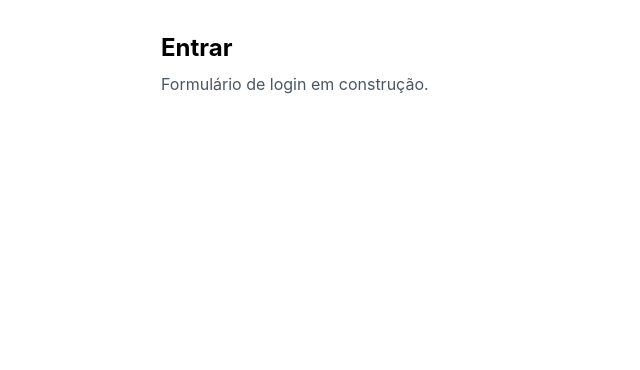
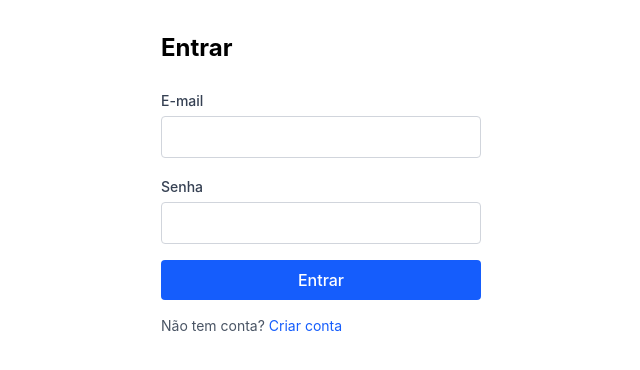
Before and after one commit to MatheusAssuncaoS/sistema-gestao-jogos-frontend, a React (Vite) app: page /login in a window 1280 px wide. Shown: the top 370 px of the page, without its empty margins (319-959 px from the left). Built offline with nearby package versions, Linux system fonts and the light colour scheme; no server answers.

Commit message:
feat: cliente HTTP, TanStack Query, AuthContext e login integrado

```diff
--- a/package.json
+++ b/package.json
@@ -11,6 +11,7 @@
   },
   "dependencies": {
     "@tailwindcss/vite": "^4.3.3",
+    "@tanstack/react-query": "^5.101.4",
     "react": "^19.2.8",
     "react-dom": "^19.2.8",
     "react-router-dom": "^7.18.2",
--- a/src/App.tsx
+++ b/src/App.tsx
@@ -1,12 +1,36 @@
+import { QueryClient, QueryClientProvider } from '@tanstack/react-query';
 import { BrowserRouter } from 'react-router-dom';
 
+import { AuthProvider } from './contexto/AuthContext';
 import { AppRoutes } from './rotas/AppRoutes';
+
+/**
+ * Configuração global do TanStack Query.
+ *
+ * retry: 1 evita repetir requisições que falharam por regra de negócio (que
+ * a segunda tentativa não vai mudar); o refetch em foco fica desligado
+ * porque para dados do clube não faz sentido recarregar toda vez que o
+ * usuário troca de aba.
+ */
+const queryClient = new QueryClient({
+  defaultOptions: {
+    queries: {
+      retry: 1,
+      refetchOnWindowFocus: false,
+      staleTime: 30_000,
+    },
+  },
+});
 
 function App() {
   return (
-    <BrowserRouter>
-      <AppRoutes />
-    </BrowserRouter>
+    <QueryClientProvider client={queryClient}>
+      <AuthProvider>
+        <BrowserRouter>
+          <AppRoutes />
+        </BrowserRouter>
+      </AuthProvider>
+    </QueryClientProvider>
   );
 }
 
--- /dev/null
+++ b/src/contexto/AuthContext.tsx
@@ -0,0 +1,72 @@
+import { createContext, useCallback, useContext, useEffect, useState, type ReactNode } from 'react';
+
+import { authService, type CredenciaisLogin } from '../servicos/authService';
+import { ApiError } from '../servicos/api';
+import type { Usuario } from '../servicos/tipos';
+
+/**
+ * Contexto de autenticação.
+ *
+ * No boot do app chama GET /api/auth/eu para descobrir se há sessão ativa
+ * (o backend responde 200 com o usuário ou 401 sem sessão). O resultado
+ * fica em memória para as telas consultarem sem novo round-trip.
+ *
+ * Um estado carregando explícito evita que a UI mostre "não autenticado"
+ * por milissegundos enquanto a primeira requisição está em voo.
+ */
+
+interface AuthContextValue {
+  usuario: Usuario | null;
+  carregando: boolean;
+  entrar: (credenciais: CredenciaisLogin) => Promise<Usuario>;
+  sair: () => Promise<void>;
+}
+
+const AuthContext = createContext<AuthContextValue | null>(null);
+
+export function AuthProvider({ children }: { children: ReactNode }) {
+  const [usuario, setUsuario] = useState<Usuario | null>(null);
+  const [carregando, setCarregando] = useState(true);
+
+  useEffect(() => {
+    authService
+      .eu()
+      .then(setUsuario)
+      .catch((erro: unknown) => {
+        // 401 na inicialização é esperado: significa que ninguém está logado.
+        // Qualquer outro erro é propagado para o console, para não engolir
+        // problemas de configuração como um backend fora do ar.
+        if (!(erro instanceof ApiError) || erro.status !== 401) {
+          console.error('Falha ao consultar o usuário autenticado.', erro);
+        }
+      })
+      .finally(() => setCarregando(false));
+  }, []);
+
+  const entrar = useCallback(async (credenciais: CredenciaisLogin) => {
+    const autenticado = await authService.login(credenciais);
+    setUsuario(autenticado);
+    return autenticado;
+  }, []);
+
+  const sair = useCallback(async () => {
+    await authService.logout();
+    setUsuario(null);
+  }, []);
+
+  return (
+    <AuthContext.Provider value={{ usuario, carregando, entrar, sair }}>
+      {children}
+    </AuthContext.Provider>
+  );
+}
+
+export function useAuth(): AuthContextValue {
+  const contexto = useContext(AuthContext);
+
+  if (!contexto) {
+    throw new Error('useAuth precisa ser usado dentro de um AuthProvider.');
+  }
+
+  return contexto;
+}
--- a/src/paginas/LoginPage.tsx
+++ b/src/paginas/LoginPage.tsx
@@ -1,8 +1,97 @@
+import { useState, type FormEvent } from 'react';
+import { Link, useNavigate } from 'react-router-dom';
+
+import { useAuth } from '../contexto/AuthContext';
+import { ApiError } from '../servicos/api';
+
+/**
+ * A primeira tela integrada com o backend, servindo de prova de fogo do
+ * fluxo de autenticação: se o login funcionar, é sinal de que o proxy,
+ * o cookie, o AuthContext e o cliente HTTP estão todos alinhados.
+ */
 export function LoginPage() {
+  const { entrar } = useAuth();
+  const navigate = useNavigate();
+
+  const [email, setEmail] = useState('');
+  const [senha, setSenha] = useState('');
+  const [erro, setErro] = useState<string | null>(null);
+  const [enviando, setEnviando] = useState(false);
+
+  async function submeter(evento: FormEvent<HTMLFormElement>) {
+    evento.preventDefault();
+    setErro(null);
+    setEnviando(true);
+
+    try {
+      const usuario = await entrar({ email, senha });
+
+      // Encaminhamento por papel: o admin vai para a área dele; organizador
+      // para a dele; jogador (ou usuário sem papel) para as partidas.
+      if (usuario.papeis.includes('ADMINISTRADOR')) {
+        navigate('/admin', { replace: true });
+      } else if (usuario.papeis.includes('ORGANIZADOR')) {
+        navigate('/organizador', { replace: true });
+      } else {
+        navigate('/partidas', { replace: true });
+      }
+    } catch (falha) {
+      setErro(
+        falha instanceof ApiError
+          ? falha.detail
+          : 'Não foi possível entrar. Tente novamente.'
+      );
+    } finally {
+      setEnviando(false);
+    }
+  }
+
   return (
     <div className="mx-auto max-w-sm p-8">
       <h1 className="text-2xl font-bold">Entrar</h1>
-      <p className="mt-2 text-gray-600">Formulário de login em construção.</p>
+
+      <form onSubmit={submeter} className="mt-6 space-y-4">
+        <label className="block">
+          <span className="text-sm font-medium text-gray-700">E-mail</span>
+          <input
+            type="email"
+            value={email}
+            onChange={(evento) => setEmail(evento.target.value)}
+            required
+            autoComplete="email"
+            className="mt-1 block w-full rounded border border-gray-300 px-3 py-2"
+          />
+        </label>
+
+        <label className="block">
+          <span className="text-sm font-medium text-gray-700">Senha</span>
+          <input
+            type="password"
+            value={senha}
+            onChange={(evento) => setSenha(evento.target.value)}
+            required
+            autoComplete="current-password"
+            className="mt-1 block w-full rounded border border-gray-300 px-3 py-2"
+          />
+        </label>
+
+        {erro && <p className="text-sm text-red-600">{erro}</p>}
+
+        <button
+          type="submit"
+          disabled={enviando}
+          className="w-full rounded bg-blue-600 px-4 py-2 font-medium text-white hover:bg-blue-700 disabled:opacity-50"
+        >
+          {enviando ? 'Entrando...' : 'Entrar'}
+        </button>
+      </form>
+
+      <p className="mt-4 text-sm text-gray-600">
+        Não tem conta?{' '}
+        <Link to="/cadastro" className="text-blue-600 hover:underline">
+          Criar conta
+        </Link>
+      </p>
     </div>
   );
 }
--- /dev/null
+++ b/src/servicos/api.ts
@@ -0,0 +1,84 @@
+/**
+ * Cliente HTTP centralizado.
+ *
+ * Todo o resto do frontend passa por aqui, em vez de chamar fetch direto. Isso
+ * garante três coisas importantes:
+ *
+ * 1. credentials: 'include' em toda requisição, para o cookie de sessão do
+ *    backend seguir junto (JSESSIONID).
+ * 2. Content-Type: application/json em requisições com corpo.
+ * 3. Tratamento uniforme de erro, decodificando o ProblemDetail (RFC 7807)
+ *    que o backend devolve, para o chamador receber uma exceção com detail
+ *    e status em vez de precisar interpretar a resposta em cada tela.
+ */
+
+export class ApiError extends Error {
+  readonly status: number;
+  readonly detail: string;
+  readonly campos: Record<string, string> | undefined;
+
+  constructor(status: number, detail: string, campos?: Record<string, string>) {
+    super(detail);
+    this.name = 'ApiError';
+    this.status = status;
+    this.detail = detail;
+    this.campos = campos;
+  }
+}
+
+interface ProblemDetail {
+  detail?: string;
+  title?: string;
+  status?: number;
+  campos?: Record<string, string>;
+}
+
+async function requisicao<T>(caminho: string, init: RequestInit = {}): Promise<T> {
+  const resposta = await fetch(caminho, {
+    ...init,
+    credentials: 'include',
+    headers: {
+      ...(init.body ? { 'Content-Type': 'application/json' } : {}),
+      ...init.headers,
+    },
+  });
+
+  if (resposta.status === 204) {
+    return undefined as T;
+  }
+
+  const conteudo = resposta.headers.get('content-type') ?? '';
+  const corpo = conteudo.includes('json') ? await resposta.json() : null;
+
+  if (!resposta.ok) {
+    const problema = corpo as ProblemDetail | null;
+    throw new ApiError(
+      resposta.status,
+      problema?.detail ?? problema?.title ?? 'Erro ao comunicar com o servidor.',
+      problema?.campos
+    );
+  }
+
+  return corpo as T;
+}
+
+export const api = {
+  get: <T>(caminho: string) => requisicao<T>(caminho),
+
+  post: <T>(caminho: string, corpo?: unknown) =>
+    requisicao<T>(caminho, {
+      method: 'POST',
+      body: corpo !== undefined ? JSON.stringify(corpo) : undefined,
+    }),
+
+  put: <T>(caminho: string, corpo?: unknown) =>
+    requisicao<T>(caminho, {
+      method: 'PUT',
+      body: corpo !== undefined ? JSON.stringify(corpo) : undefined,
+    }),
+
+  delete: <T>(caminho: string) =>
+    requisicao<T>(caminho, {
+      method: 'DELETE',
+    }),
+};
--- /dev/null
+++ b/src/servicos/authService.ts
@@ -0,0 +1,30 @@
+import { api } from './api';
+import type { Usuario } from './tipos';
+
+export interface CredenciaisLogin {
+  email: string;
+  senha: string;
+}
+
+export interface DadosCadastro {
+  nome: string;
+  email: string;
+  senha: string;
+}
+
+/**
+ * Funções específicas dos endpoints de autenticação. Cada tela chama estas
+ * funções em vez de fetch direto, o que mantém a URL do endpoint em um
+ * lugar só.
+ */
+export const authService = {
+  eu: () => api.get<Usuario>('/api/auth/eu'),
+
+  login: (credenciais: CredenciaisLogin) =>
+    api.post<Usuario>('/api/auth/login', credenciais),
+
+  logout: () => api.post<void>('/api/auth/logout'),
+
+  cadastrar: (dados: DadosCadastro) =>
+    api.post<Usuario>('/api/auth/cadastro', dados),
+};
--- /dev/null
+++ b/src/servicos/tipos.ts
@@ -0,0 +1,19 @@
+/**
+ * Tipos que espelham as respostas da API de autenticação.
+ *
+ * O backend devolve os papéis como strings livres (JOGADOR, ORGANIZADOR,
+ * ADMINISTRADOR); tipando aqui, o TypeScript avisa quando alguém tentar
+ * comparar com uma string que não existe.
+ */
+
+export type Papel = 'JOGADOR' | 'ORGANIZADOR' | 'ADMINISTRADOR';
+
+export type StatusUsuario = 'PENDENTE' | 'ATIVO' | 'BLOQUEADO' | 'INATIVO';
+
+export interface Usuario {
+  id: string;
+  nome: string;
+  email: string;
+  status: StatusUsuario;
+  papeis: Papel[];
+}
--- a/vite.config.ts
+++ b/vite.config.ts
@@ -4,4 +4,17 @@ import tailwindcss from '@tailwindcss/vite';
 
 export default defineConfig({
   plugins: [react(), tailwindcss()],
+
+  server: {
+    proxy: {
+      // Repassa todas as chamadas /api/* para o backend em 8080. Assim o
+      // navegador enxerga o frontend e o backend na mesma origem (5173),
+      // o que dispensa configuração de CORS em desenvolvimento e permite
+      // que o cookie de sessão siga automaticamente.
+      '/api': {
+        target: 'http://localhost:8080',
+        changeOrigin: false,
+      },
+    },
+  },
 });
```
Also changed, not shown: 1 other file (tests, documents, lock files or other folders).
